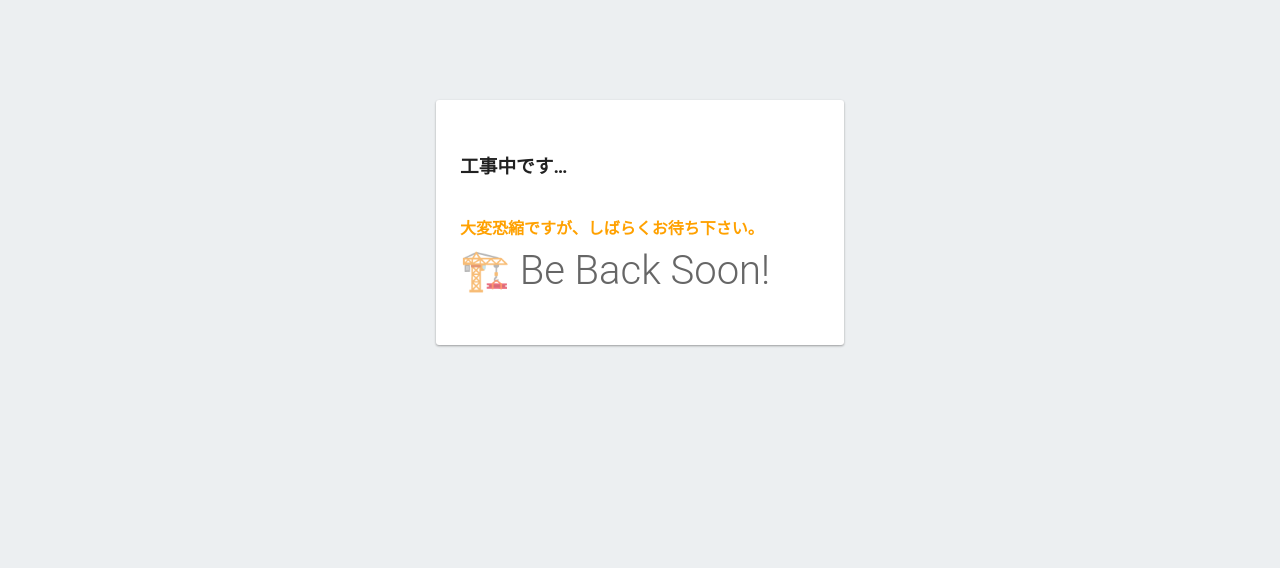
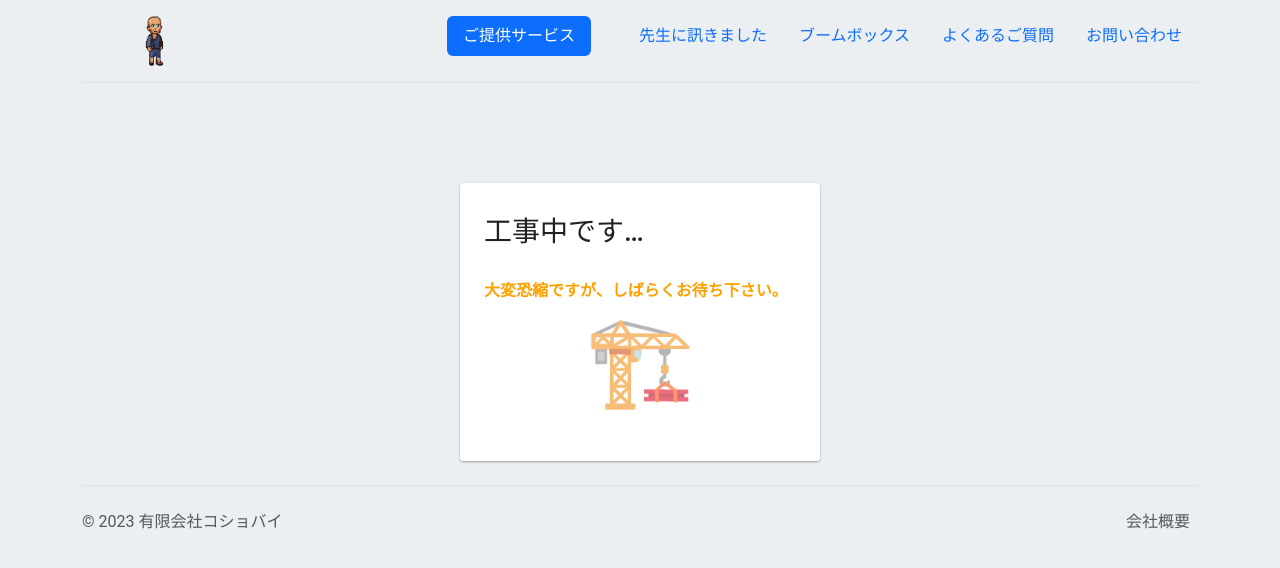
Before and after one commit to koshobai/website, a website: page public/index.html in a window 1280 px wide. Drawn offline with nearby package versions, Linux system fonts and the light colour scheme; some packages are replaced by stand-ins of ours.

Commit message:
construction page

```diff
--- a/public/index.html
+++ b/public/index.html
@@ -5,6 +5,12 @@
     <meta name="viewport" content="width=device-width, initial-scale=1" />
     <title>Koshobai</title>
     <link rel="icon" href="tariqfavi.ico" />
+    <link
+      href="https://cdn.jsdelivr.net/npm/bootstrap@5.3.1/dist/css/bootstrap.min.css"
+      rel="stylesheet"
+      integrity="sha384-4bw+/aepP/YC94hEpVNVgiZdgIC5+VKNBQNGCHeKRQN+PtmoHDEXuppvnDJzQIu9"
+      crossorigin="anonymous"
+    />
 
     <!-- update the version number as needed -->
     <script defer src="/__/firebase/10.3.1/firebase-app-compat.js"></script>
@@ -110,12 +116,81 @@
     </style>
   </head>
   <body>
+    <div class="container">
+      <header
+        class="d-flex flex-wrap justify-content-center py-3 mb-4 border-bottom"
+      >
+        <a
+          href="/"
+          class="d-flex align-items-center mb-3 mb-md-0 me-md-auto link-body-emphasis text-decoration-none"
+        >
+          <svg class="bi me-2" width="40" height="32">
+            <use xlink:href="#bootstrap"></use>
+          </svg>
+          <img src="/tpix.png" alt="tpix" style="width: 50px; height: 50px" />
+
+          <span class="fs-4"></span>
+        </a>
+
+        <ul class="nav nav-pills">
+          <li class="nav-item">
+            <a href="#" class="nav-link active" aria-current="page"
+              >ご提供サービス</a
+            >
+          </li>
+          <li class="nav-item">
+            <a href="#" class="nav-link"></a>
+          </li>
+          <li class="nav-item">
+            <a href="#" class="nav-link">先生に訊きました</a>
+          </li>
+          <li class="nav-item">
+            <a href="#" class="nav-link">ブームボックス</a>
+          </li>
+          <li class="nav-item">
+            <a href="#" class="nav-link">よくあるご質問</a>
+          </li>
+          <li class="nav-item">
+            <a href="#" class="nav-link">お問い合わせ</a>
+          </li>
+        </ul>
+      </header>
+    </div>
     <div id="message">
       <h3>工事中です…</h3>
       <br />
       <h2>大変恐縮ですが、しばらくお待ち下さい。</h2>
-      <h1 style="font-size: 2.5rem">🏗️ Be Back Soon!</h1>
+      <h1 style="font-size: 5.5rem; text-align: center">🏗️</h1>
       <h3></h3>
     </div>
+    <div class="container">
+      <footer
+        class="d-flex flex-wrap justify-content-between align-items-center py-3 my-4 border-top"
+      >
+        <p class="col-md-4 mb-0 text-body-secondary">
+          © 2023 有限会社コショバイ
+        </p>
+
+        <a
+          href="/"
+          class="col-md-4 d-flex align-items-center justify-content-center mb-3 mb-md-0 me-md-auto link-body-emphasis text-decoration-none"
+        >
+          <svg class="bi me-2" width="40" height="32">
+            <use xlink:href="#bootstrap"></use>
+          </svg>
+        </a>
+
+        <ul class="nav col-md-4 justify-content-end">
+          <li class="nav-item">
+            <a href="#" class="nav-link px-2 text-body-secondary">会社概要</a>
+          </li>
+        </ul>
+      </footer>
+    </div>
+    <script
+      src="https://cdn.jsdelivr.net/npm/bootstrap@5.3.1/dist/js/bootstrap.bundle.min.js"
+      integrity="sha384-HwwvtgBNo3bZJJLYd8oVXjrBZt8cqVSpeBNS5n7C8IVInixGAoxmnlMuBnhbgrkm"
+      crossorigin="anonymous"
+    ></script>
   </body>
 </html>
```
Also changed, not shown: tpix.png (added).
